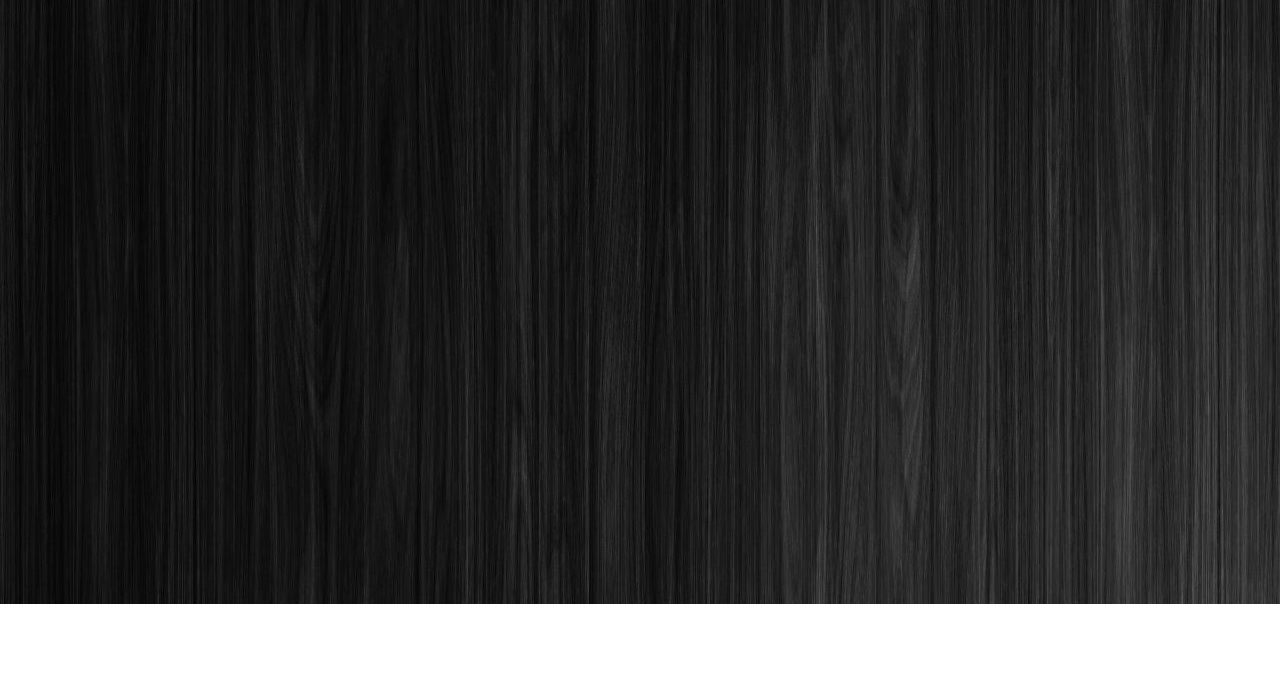
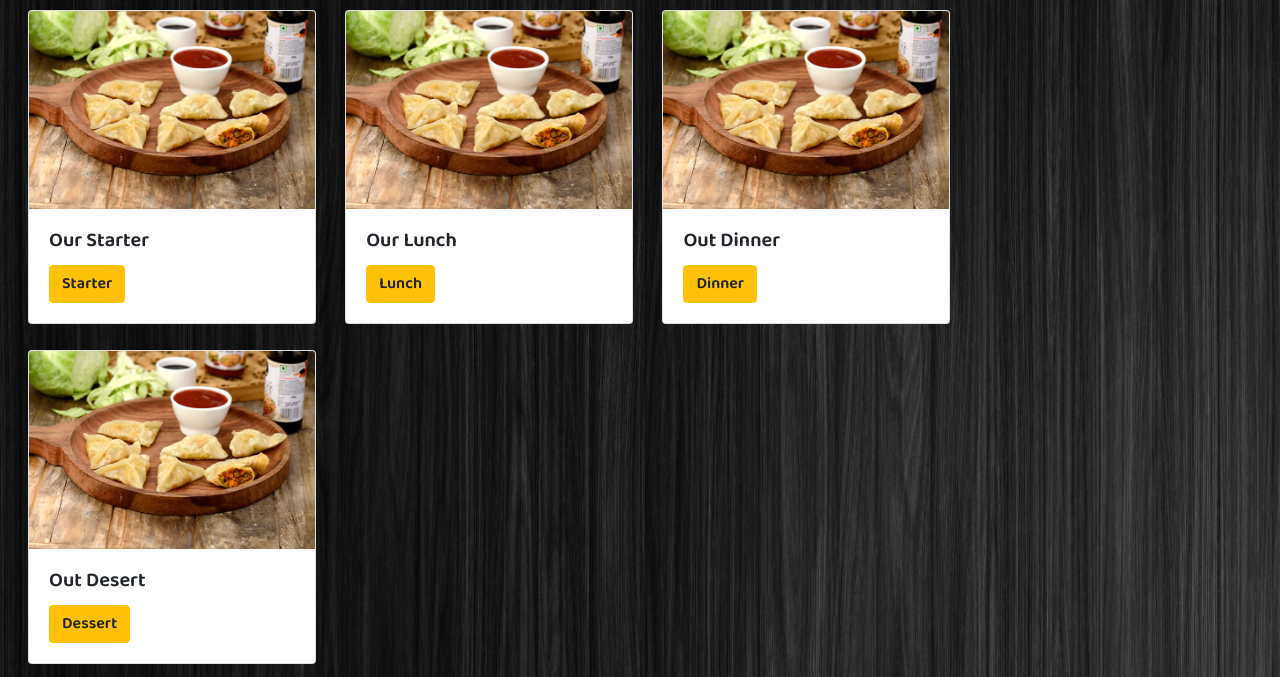
Before and after one commit to Archit-Suthar/FoodAdda, a plain HTML site: page HTML/Order.html in a window 1280 px wide. Shown: the part 196-873 px from the top of the page. Before the commit the page ends 800 px from the top, so only its background shows below. Drawn offline with nearby package versions, Linux system fonts and the light colour scheme.

Commit message:
Food Cards added in Order page

```diff
--- /dev/null
+++ b/CSS/orderStyle.css
@@ -0,0 +1,7 @@
+#MenuContainer{
+    max-width: 1300px;
+    /* margin: 0px 10rem; */
+}
+#foodCard{
+    margin: 13px;
+}
--- a/HTML/Order.html
+++ b/HTML/Order.html
@@ -5,6 +5,7 @@
   <meta charset="utf-8">
   <meta name="viewport" content="width=device-width, initial-scale=1, shrink-to-fit=no">
   <link rel="stylesheet" href="../CSS/style.css">
+  <link rel="stylesheet" href="../CSS/orderStyle.css">
   <link rel="stylesheet" href="https://maxcdn.bootstrapcdn.com/bootstrap/4.0.0/css/bootstrap.min.css"
     integrity="sha384-Gn5384xqQ1aoWXA+058RXPxPg6fy4IWvTNh0E263XmFcJlSAwiGgFAW/dAiS6JXm" crossorigin="anonymous">
   <link rel="stylesheet" href="https://maxcdn.bootstrapcdn.com/font-awesome/4.5.0/css/font-awesome.min.css">
@@ -27,8 +28,9 @@
 </head>
 
 <body>
+  <!-- ---------------------------------- navbar -------------------------------------------- -->
   <nav class="navbar navbar-expand-lg navbar-dark bg-transparent">
-    <a class="navbar-brand" href="#"><img id="logo" src="../Images/logo.jpg" alt=""></a>
+    <a class="navbar-brand" href="../index.html"><img id="logo" src="../Images/logo.jpg" alt=""></a>
     <button class="navbar-toggler" type="button" data-toggle="collapse" data-target="#navbarSupportedContent"
       aria-controls="navbarSupportedContent" aria-expanded="false" aria-label="Toggle navigation">
       <span class="navbar-toggler-icon"></span>
@@ -187,11 +189,62 @@
       <!-- modal{SIGN UP} -->
     </div>
   </nav>
+  <!-- our menu heading -->
+  <div class="menuHead mt-3 text-warning">
+    <p style="text-align: center;font-size: 50px;">Our Menu</p>
+  </div>
+  <!-- ------------------------------------------------------------------------------------- -->
+  <!----------------------------------- Menu Container Starts here ------------------------------->
+  <div id="MenuContainer" class="container">
+    <!-- starter card  -->
+    <div id="foodCard" class="card d-inline-block" style="width: 18rem;">
+      <img src="../Images/Starter_Momos.jpg" class="card-img-top" alt="...">
+      <div class="card-body">
+        <h5 class="card-title">Our Starter</h5>
+
+        <a href="#" class="btn btn-warning">Starter</a>
+      </div>
+    </div>
+
+    <!-- lunch card  -->
+    <div id="foodCard" class="card d-inline-block" style="width: 18rem;">
+      <img src="../Images/Starter_Momos.jpg" class="card-img-top" alt="...">
+      <div class="card-body">
+        <h5 class="card-title">Our Lunch</h5>
+
+        <a href="#" class="btn btn-warning">Lunch</a>
+      </div>
+    </div>
+
+
+  <!-- dinner card  -->
+    <div id="foodCard" class="card d-inline-block" style="width: 18rem;">
+      <img src="../Images/Starter_Momos.jpg" class="card-img-top" alt="...">
+      <div class="card-body">
+        <h5 class="card-title">Out Dinner</h5>
+
+        <a href="#" class="btn btn-warning">Dinner</a>
+      </div>
+    </div>
+
+    <!-- dessert card  -->
+    <div id="foodCard" class="card d-inline-block" style="width: 18rem;">
+      <img src="../Images/Starter_Momos.jpg" class="card-img-top" alt="...">
+      <div class="card-body">
+        <h5 class="card-title">Out Desert</h5>
+
+        <a href="#" class="btn btn-warning">Dessert</a>
+      </div>
+    </div>
+  </div>
 
 
 
 
 
+
+
+  <!-- --------------------------------------------------------------------------------------- -->
   <!-- script -->
   <script src="https://code.jquery.com/jquery-3.2.1.slim.min.js"
     integrity="sha384-KJ3o2DKtIkvYIK3UENzmM7KCkRr/rE9/Qpg6aAZGJwFDMVNA/GpGFF93hXpG5KkN"
```
Also changed, not shown: Images/Starter_Momos.jpg (added).
